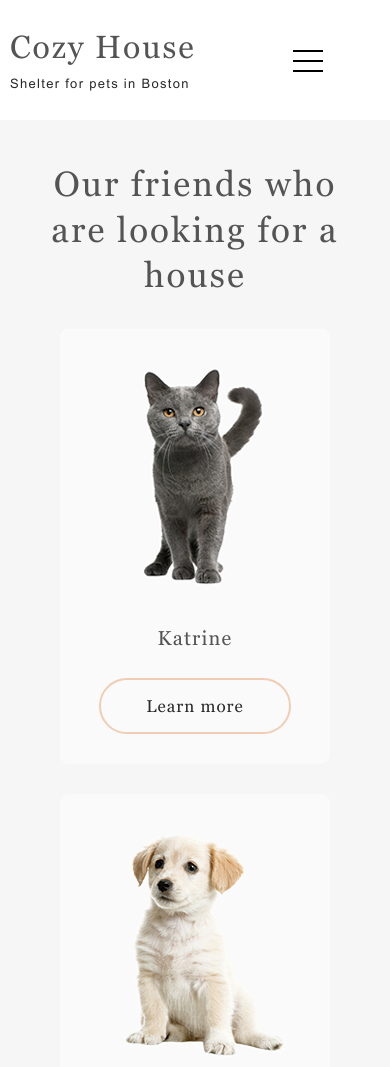
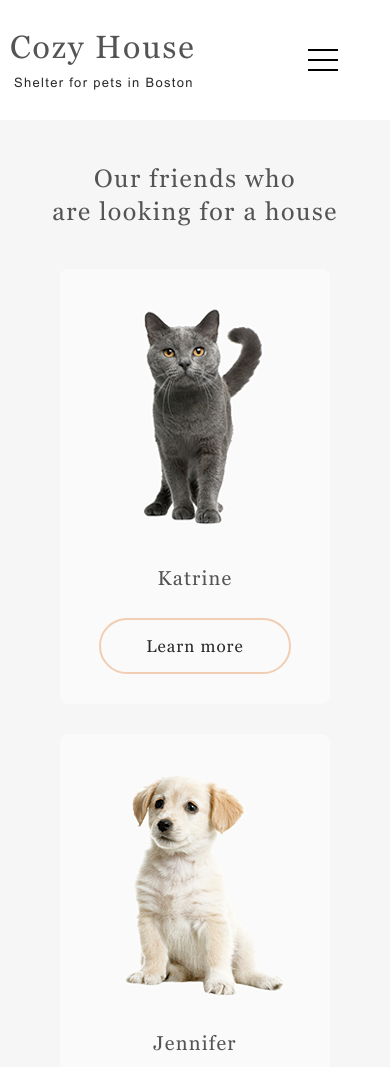
Before and after one commit to teame92/teame92-JSFE2022Q1, a plain HTML site: page shelter/pages/pets/index.html in a window 390 px wide. Shown: the top 1067 px of the page. Drawn offline with nearby package versions, Linux system fonts and the light colour scheme.

Commit message:
fix: adaptive pages main and pets

```diff
--- a/shelter/pages/main/style.css
+++ b/shelter/pages/main/style.css
@@ -106,12 +106,17 @@ body {
     padding: 60px 0;
 }
 
+.logo a {
+    display: flex;
+    flex-direction: column;
+}
+
 .logo__title {
     font-family: 'Georgia';
     font-style: normal;
     font-weight: 400;
     font-size: 32px;
-    line-height: 110%;
+    line-height: 35px;
     color: #F1CDB3;
     letter-spacing: 0.06em;
     margin-bottom: 10px;
@@ -216,7 +221,7 @@ body {
 }
 
 .section__header-house .section__subtitle {
-    margin: 42px 0 52px;
+    margin: 42px 0 42px;
 }
 
 .btn {
@@ -782,7 +787,7 @@ body {
     max-width: 300px;
 }
 
-@media screen and (max-width: 1100px) {
+@media screen and (max-width: 1279px) {
     .wrapper {
         padding: 0 30px;
     }
@@ -827,7 +832,7 @@ body {
     .section__header-about {
         width: 100%;
         max-width: 430px;
-        margin: 0 0 80px;
+        margin: 0 0 78px;
     }
     .section__inner-help {
         padding: 0;
@@ -836,6 +841,7 @@ body {
         width: 53%;
     }
     .help__list {
+        width: 89%;
         padding-right: 0;
     }
     .list {
@@ -887,9 +893,6 @@ body {
     .footer__link-address1 {
         margin: 33px 0;
     }
-}
-
-@media screen and (max-width: 768px) {
     .cards__slider {
         width: 82%;
     }
@@ -922,12 +925,13 @@ body {
     }
 }
 
-@media screen and (max-width: 740px) {
+@media screen and (max-width: 767px) {
     .wrapper {
         padding: 0 10px;
     }
     .header__navbar {
-        margin-right: 53px;
+        margin-right: 42px;
+        padding: 0;
     }
     .navbar {
         display: none;
@@ -967,7 +971,7 @@ body {
         letter-spacing: 0.06em;
     }
     .section__header-house .section__subtitle {
-        margin: 42px 0 42px;
+        margin: 41px 0 41px;
     }
     .section__subtitle {
         text-align: center;
@@ -982,6 +986,9 @@ body {
     }
     .section__header-about {
         margin: 0 0 42px;
+    }
+    .section__header-about>p:nth-child(2) {
+        margin: 23px 0;
     }
     .our-friends__slider {
         margin: 42px 0;
@@ -1022,7 +1029,10 @@ body {
         width: 100%;
         padding: 0 10px;
         margin-bottom: 42px;
-        text-align: -webkit-center;
+        text-align: center;
+        display: flex;
+        flex-direction: column;
+        align-items: center;
     }
     .donation__title {
         width: 82%;
@@ -1042,16 +1052,8 @@ body {
     .contacts,
     .address {
         margin: 0 0 40px;
+        align-items: center;
     }
-}
-
-@media screen and (max-width: 550px) {
-    .list__element {
-        width: 40%;
-    }
-}
-
-@media screen and (max-width: 390px) {
     .credit-card {
         font-size: 15px;
         line-height: 110%;
@@ -1101,16 +1103,13 @@ body {
         height: 50px;
     }
     .element__title {
-        margin-top: 20px;
+        margin-top: 20.5px;
         font-size: 15px;
         line-height: 110%;
     }
     .footer__info {
         padding: 0;
     }
-}
-
-@media screen and (max-width: 320px) {
     .puppy {
         width: 100%;
         max-width: 260px;
@@ -1153,7 +1152,8 @@ body {
         width: 90%;
     }
     .help__list {
-        margin-top: 42px;
+        width: 100%;
+        margin-top: 40px;
     }
     .donation__img {
         max-width: 260px;
@@ -1171,6 +1171,12 @@ body {
         width: 90%;
         margin: 0 auto;
     }
+    .address {
+        align-items: start;
+    }
+    .footer__link-email {
+        margin: 42px 0;
+    }
     .footer__link-address1 {
         margin: 40px 0;
     }
--- a/shelter/pages/pets/style.css
+++ b/shelter/pages/pets/style.css
@@ -107,12 +107,17 @@ body {
     padding: 30px 0 29px;
 }
 
+.logo a {
+    display: flex;
+    flex-direction: column;
+}
+
 .logo__title {
     font-family: 'Georgia';
     font-style: normal;
     font-weight: 400;
     font-size: 32px;
-    line-height: 110%;
+    line-height: 35px;
     color: #545454;
     letter-spacing: 0.06em;
     margin-bottom: 10px;
@@ -126,10 +131,11 @@ body {
     line-height: 15px;
     color: #292929;
     letter-spacing: 0.1em;
+    margin-left: 4px;
 }
 
 .header__navbar {
-    padding-right: 4px;
+    padding-right: 2px;
 }
 
 .navbar {
@@ -244,6 +250,7 @@ body {
     margin: 60px 0 60px;
     display: flex;
     justify-content: space-between;
+    align-items: center;
     flex-wrap: wrap;
     gap: 30px 40px;
 }
@@ -558,17 +565,18 @@ button[disabled]:hover {
     max-width: 300px;
 }
 
-
-/* @media screen and (max-width: 1279px) {
-    .cards__slider li:nth-child(7),
-    .cards__slider li:nth-child(8) {
-        display: none;
-    }
-} */
-
-@media screen and (max-width: 1100px) {
+@media screen and (max-width: 1279px) {
     .wrapper {
         padding: 0 30px;
+    }
+    .section .wrapper {
+        padding-bottom: 75px;
+    }
+    .cards__slider {
+        width: 100%;
+        max-width: 580px;
+        margin: 30px 0 40px;
+        justify-content: center;
     }
     .footer__inner {
         padding-top: 30px;
@@ -597,24 +605,20 @@ button[disabled]:hover {
     .footer__link-address1 {
         margin: 33px 0;
     }
-}
-
-@media screen and (max-width: 889px) {
     .cards__slider li:nth-child(7),
     .cards__slider li:nth-child(8) {
         display: none;
     }
 }
 
-@media screen and (max-width: 768px) {
-    .section .wrapper {
-        padding-bottom: 76px;
-    }
-    .cards__slider {
-        margin: 30px 0 40px;
-        justify-content: center;
+@media screen and (max-width: 767px) {
+    .header__navbar {
+        margin-right: 42px;
+        padding: 0;
     }
     .card {
+        width: 100%;
+        max-width: 270px;
         margin-bottom: 0;
     }
     .popup__body {
@@ -641,18 +645,12 @@ button[disabled]:hover {
     .popup__list li {
         margin-bottom: 5px;
     }
-}
-
-@media screen and (max-width: 740px) {
     .wrapper {
         padding: 0 10px;
     }
     .section .wrapper {
         padding-top: 42px;
         padding-bottom: 42px;
-    }
-    .header__navbar {
-        margin-right: 53px;
     }
     .navbar {
         display: none;
@@ -678,6 +676,7 @@ button[disabled]:hover {
     }
     .cards__slider {
         flex-direction: column;
+        margin: 42px 0;
     }
     .cards__slider li:nth-child(4),
     .cards__slider li:nth-child(5),
@@ -718,21 +717,13 @@ button[disabled]:hover {
     .contacts,
     .address {
         margin: 0 0 40px;
+        align-items: center;
     }
-}
-
-@media screen and (max-width: 390px) {
     .footer__info {
         padding: 0;
     }
-}
-
-@media screen and (max-width: 320px) {
     .section__title {
         font-size: 25px;
-    }
-    .cards__slider {
-        margin: 42px 0;
     }
     .footer__title {
         font-size: 25px;
@@ -744,6 +735,12 @@ button[disabled]:hover {
         width: 90%;
         margin: 0 auto;
     }
+    .address {
+        align-items: start;
+    }
+    .footer__link-email {
+        margin: 42px 0;
+    }
     .footer__link-address1 {
         margin: 40px 0;
     }
```
